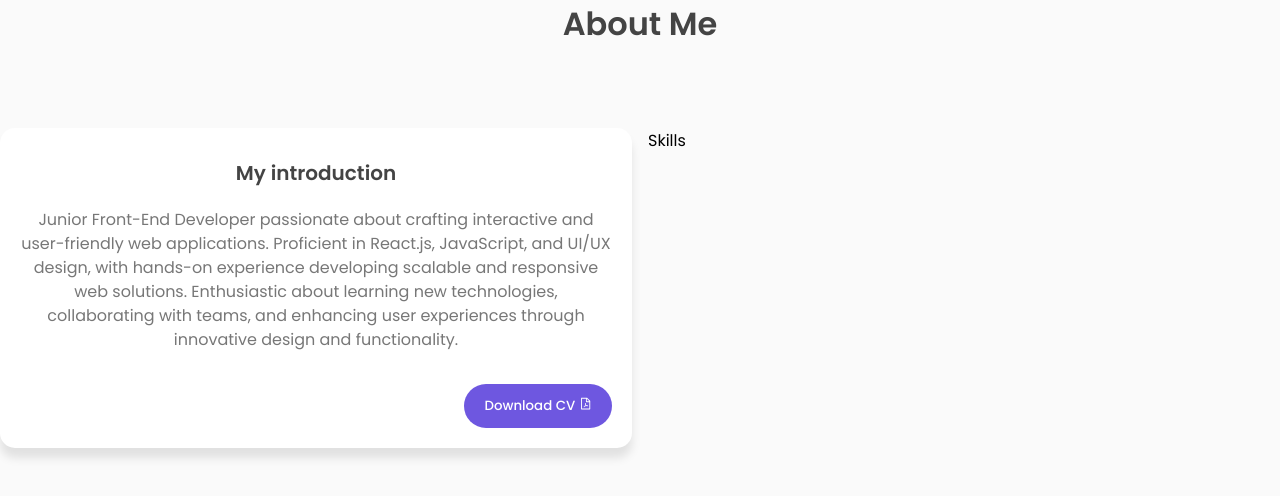
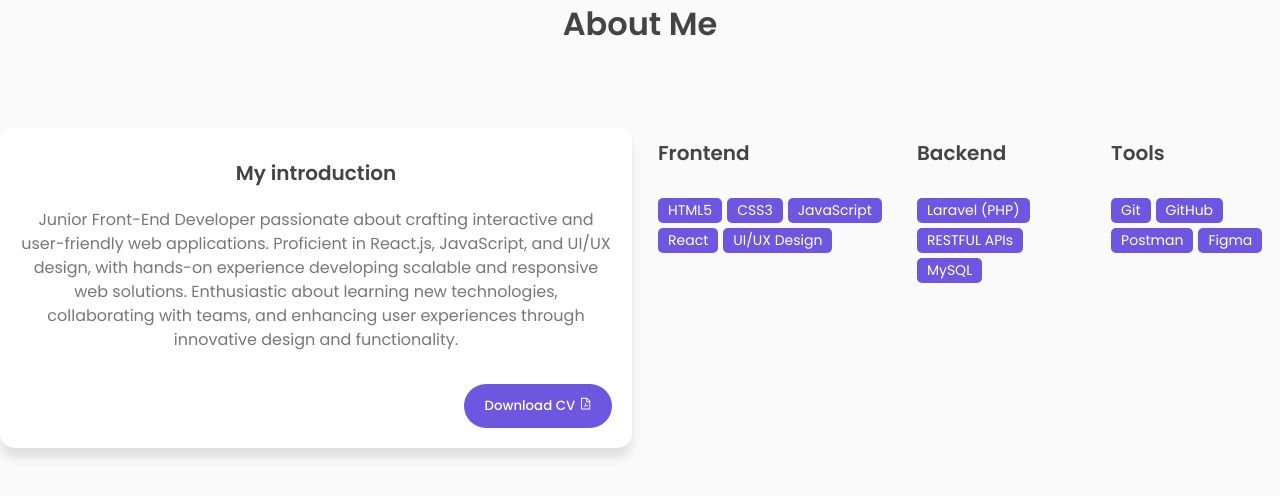
Before and after one commit to HseinKt/Portfolio, a React (Vite) app: page /about in a window 1280 px wide. Shown: the top 496 px of the page. Built offline with nearby package versions, Linux system fonts and the light colour scheme.

Commit message:
Finished skills option on About Me section

```diff
--- a/src/CSS/About.css
+++ b/src/CSS/About.css
@@ -51,3 +51,26 @@ h3 {
     border-radius: 30px;
     white-space: nowrap;
 }
+
+.skill-col {
+    display: flex;
+    flex-direction: row;
+}
+.skills-box {
+    margin: 10px;
+}
+.skills-header{
+    margin-bottom: 30px;
+}
+.skills-list{
+    display: flex;
+    flex-wrap: wrap;
+    gap: 5px;
+}
+.skills-list span{
+    font-size: 14px;
+    background: var(--first-color);
+    color: var(--color-white);
+    padding: 2px 10px;
+    border-radius: 5px;
+}
--- a/src/pages/About.jsx
+++ b/src/pages/About.jsx
@@ -21,8 +21,41 @@ const About = () => {
                         </div>
                     </div>
                 </div>
-                <div className="col">
-                    Skills
+                <div className="col skill-col">
+                    <div className="skills-box">
+                        <div className="skills-header">
+                            <h3>Frontend</h3>
+                        </div>
+                        <div className="skills-list">
+                            <span>HTML5</span>
+                            <span>CSS3</span>
+                            <span>JavaScript</span>
+                            <span>React</span>
+                            <span>UI/UX Design</span>
+                        </div>
+                    </div>
+
+                    <div className="skills-box">
+                        <div className="skills-header">
+                            <h3>Backend</h3>
+                        </div>
+                        <div className="skills-list">
+                            <span>Laravel (PHP)</span>
+                            <span>RESTFUL APIs</span>
+                            <span>MySQL</span>
+                        </div>
+                    </div>
+
+                    <div className="skills-box">
+                        <div className="skills-header">
+                            <h3>Tools</h3>                        </div>
+                        <div className="skills-list">
+                            <span>Git</span>
+                            <span>GitHub</span>
+                            <span>Postman</span>
+                            <span>Figma</span>
+                        </div>
+                    </div>
                 </div>
             </div>
         </>
@@ -30,3 +63,26 @@ const About = () => {
 }
 
 export default About;
+
+
+{/* <h3>Skills & Experiences</h3>
+<ul>
+    <li>React.js</li>
+    <li>JavaScript</li>
+    <li>UI/UX Design</li>
+    <li>HTML5</li>
+    <li>CSS3</li>
+    <li>SASS</li>
+    <li>Bootstrap</li>
+    <li>Responsive Design</li>
+    <li>Git</li>
+    <li>Version Control</li>
+    <li>Agile Methodologies</li>
+    <li>Software Development</li>
+    <li>Project Management</li>
+</ul>
+ <h3>Education</h3>
+<ul>
+    <li>BSc Computer Science, University of Jordan</li>
+    <li>Certified Scrum Master, Scrum Alliance</li>
+</ul>  */}
```
